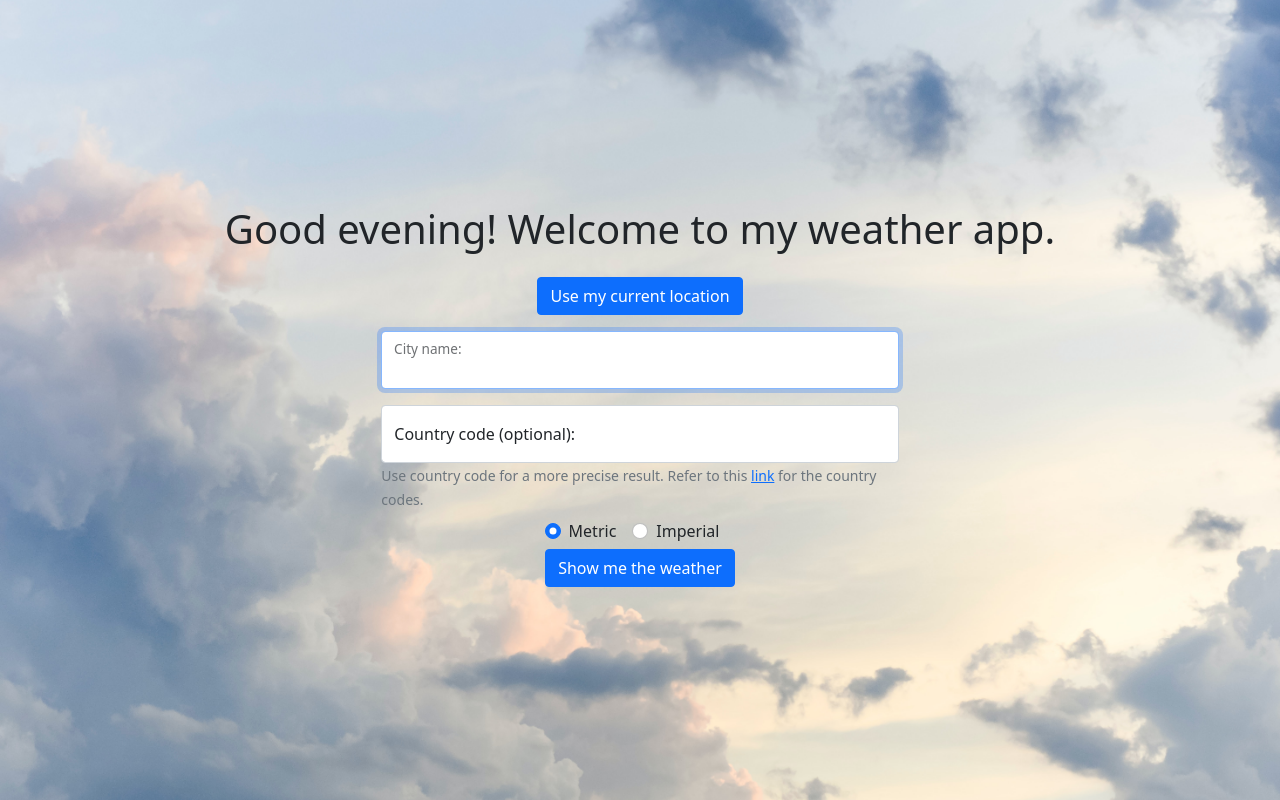
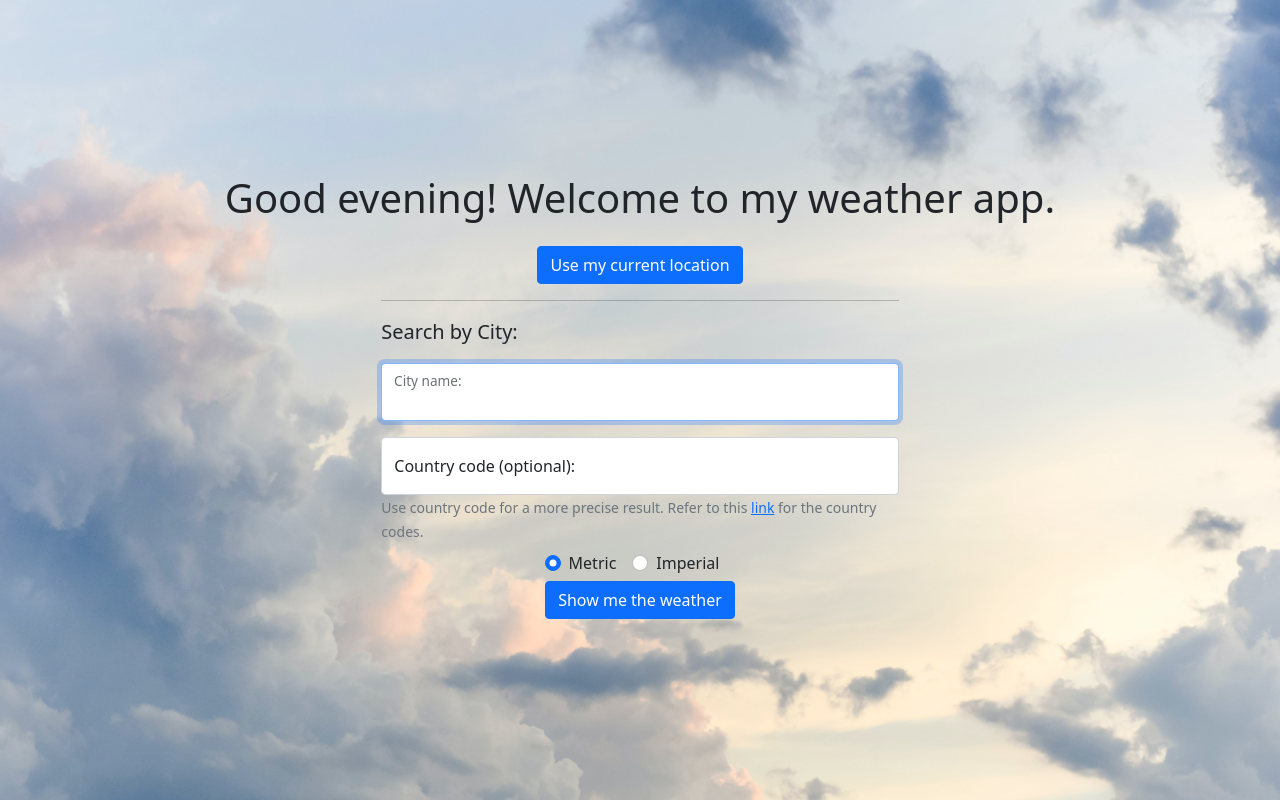
Before and after one commit to longg99/weather-app, a React (Create React App) app: page / in a window 1280 px wide. Built offline with nearby package versions, Linux system fonts and the light colour scheme; no server answers.

Commit message:
adding location

```diff
--- a/src/App.js
+++ b/src/App.js
@@ -6,6 +6,7 @@ import {
   getWeatherDataByCity,
   get5daysWeatherData,
   get5daysWeatherByCity,
+  getWeatherDataCurrLocation,
 } from "./Components/apis";
 import CitySearch from "./Components/CitySearch";
 import Weather from "./Components/Weather";
@@ -33,6 +34,10 @@ function App() {
   const [report, setReport] = useState("current");
   //show/hide the hello text
   const [showInput, setShowInput] = useState(true);
+  //the state storing the current location of the user
+  //array of 2 elems stand for lat and lon
+  //default is 0
+  const [location, setLocation] = useState([0, 0]);
 
   useEffect(() => {
     //get the current time
@@ -209,7 +214,9 @@ function App() {
     },
     function (error) {
       if ("401" === error.response.status) {
-        setError("Sorry! API key error. Please try again later.");
+        setError(
+          "Sorry! API key error. Please try again with another API key."
+        );
       } else {
         return Promise.reject(error);
       }
@@ -271,6 +278,23 @@ function App() {
     setReport(val);
   };
 
+  //this function is to set the location
+  const setPosition = (position) => {
+    //set the location (lat and long) in the state of the main app
+    setLocation([position.coords.latitude, position.coords.longitude]);
+  };
+
+  const handleGetLocation = () => {
+    //use the geolocation API to return the user's position
+    if (navigator.geolocation) {
+      navigator.geolocation.getCurrentPosition(setPosition);
+    } else console.log("Get location is not supported!");
+  };
+
+  console.log("weather: ", weather);
+  console.log("forecast: ", forecast);
+  console.log("lat:", location[0], "long:", location[1]);
+
   return (
     <HashRouter basename="/">
       <div
@@ -293,6 +317,7 @@ function App() {
           handleCityChange={handleCityChange}
           handleCountryChange={handleCountryChange}
           handleUnitOnChange={handleUnitOnChange}
+          handleGetLocation={handleGetLocation}
           openWeather={openWeather}
           showAlert={showAlert}
           unit={unit}
--- a/src/Components/CitySearch/index.js
+++ b/src/Components/CitySearch/index.js
@@ -7,6 +7,7 @@ export default function CitySearch({
   handleCityChange,
   handleCountryChange,
   handleUnitOnChange,
+  handleGetLocation,
   openWeather,
   showAlert,
   unit,
@@ -15,6 +16,7 @@ export default function CitySearch({
   //state to only trigger the onChanges when user stopped typing
   const [city, setCity] = useState("");
   const [country, setCountry] = useState("");
+
   //set the submit text of the btn
   let submitText;
   if (!openWeather && !showAlert) {
@@ -47,11 +49,17 @@ export default function CitySearch({
       {/* if the weather component is showing, hide the input */}
       <div className={show ? "" : "d-none"}>
         <div className="d-flex justify-content-center mb-3">
-          <Button aria-expanded="false" aria-controls="weather alert">
+          <Button
+            aria-expanded="false"
+            aria-controls="weather alert"
+            onClick={handleGetLocation}
+          >
             Use my current location
           </Button>
         </div>
+        <hr />
         <Form.Group className="">
+          <p className="lead">Search by City:</p>
           <FloatingLabel
             controlId="cityName"
             label="City name:"
@@ -89,7 +97,6 @@ export default function CitySearch({
             &nbsp;for the country codes.
           </small>
         </Form.Group>
-      </div>
         <div className="mt-2">
           <Form.Group className="d-flex justify-content-center">
             <Form.Check
@@ -112,7 +119,7 @@ export default function CitySearch({
             />
           </Form.Group>
         </div>
-
+      </div>
       <div className="d-flex justify-content-center">
         <Button
           className="mt-1"
--- a/src/Components/apis/index.js
+++ b/src/Components/apis/index.js
@@ -21,3 +21,13 @@ export const get5daysWeatherData = (city, country, unit) =>
   Axios.get(
     `https://api.openweathermap.org/data/2.5/forecast?q=${city},${country}&units=${unit}&appid=${API_KEY}`
   );
+
+export const getWeatherDataCurrLocation = (lat, lon, unit) =>
+  Axios.get(
+    `https://api.openweathermap.org/data/2.5/weather?lat=${lat}&lon=${lon}&units=${unit}&appid=${API_KEY}`
+  );
+
+export const ge5daysDataCurrLocation = (lat, lon, unit) =>
+  Axios.get(
+    `https://api.openweathermap.org/data/2.5/forecast?lat=${lat}&lon=${lon}&units=${unit}&appid=${API_KEY}`
+  );
```
Lines whose indentation alone changed are shown as unchanged.
